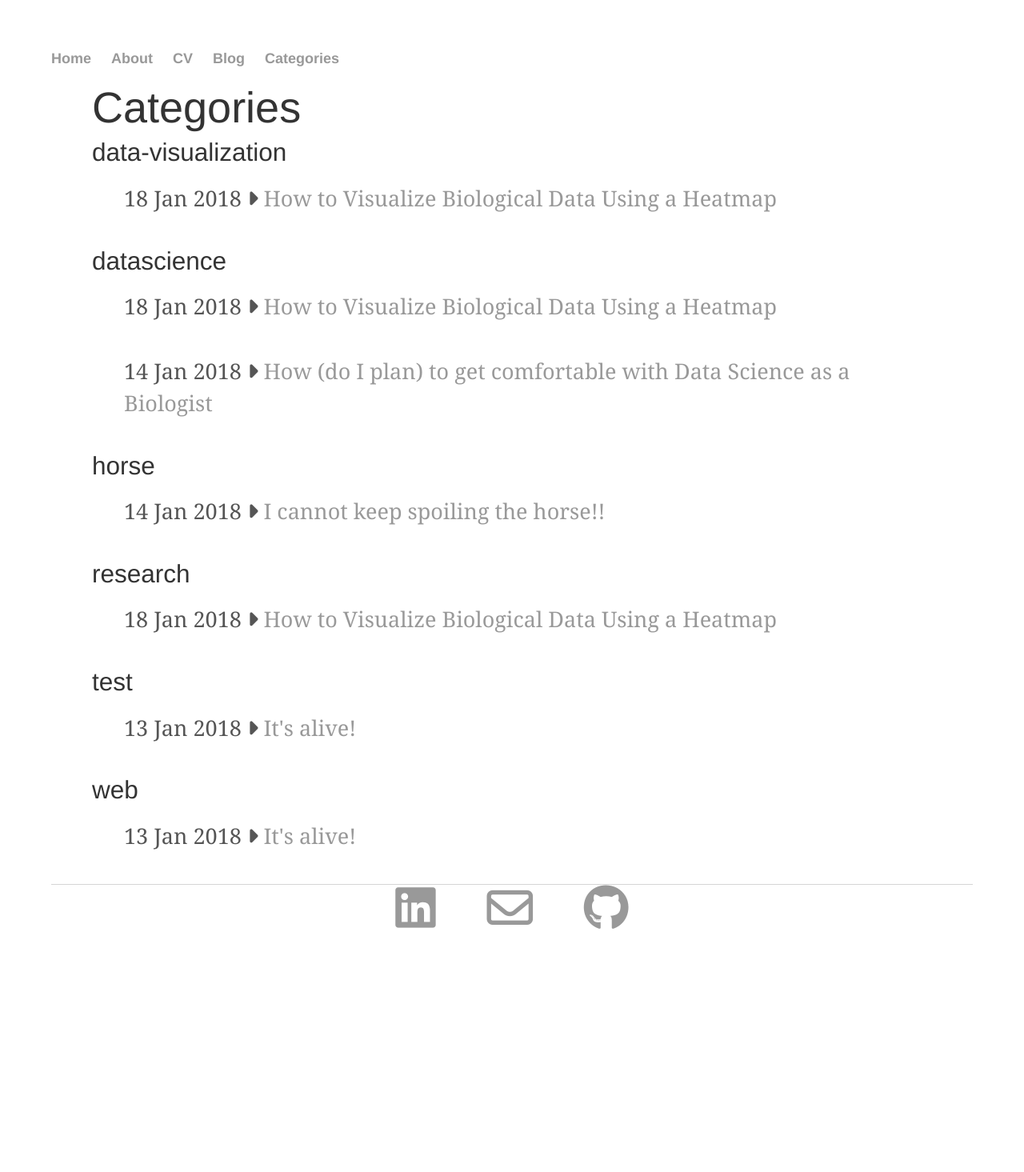
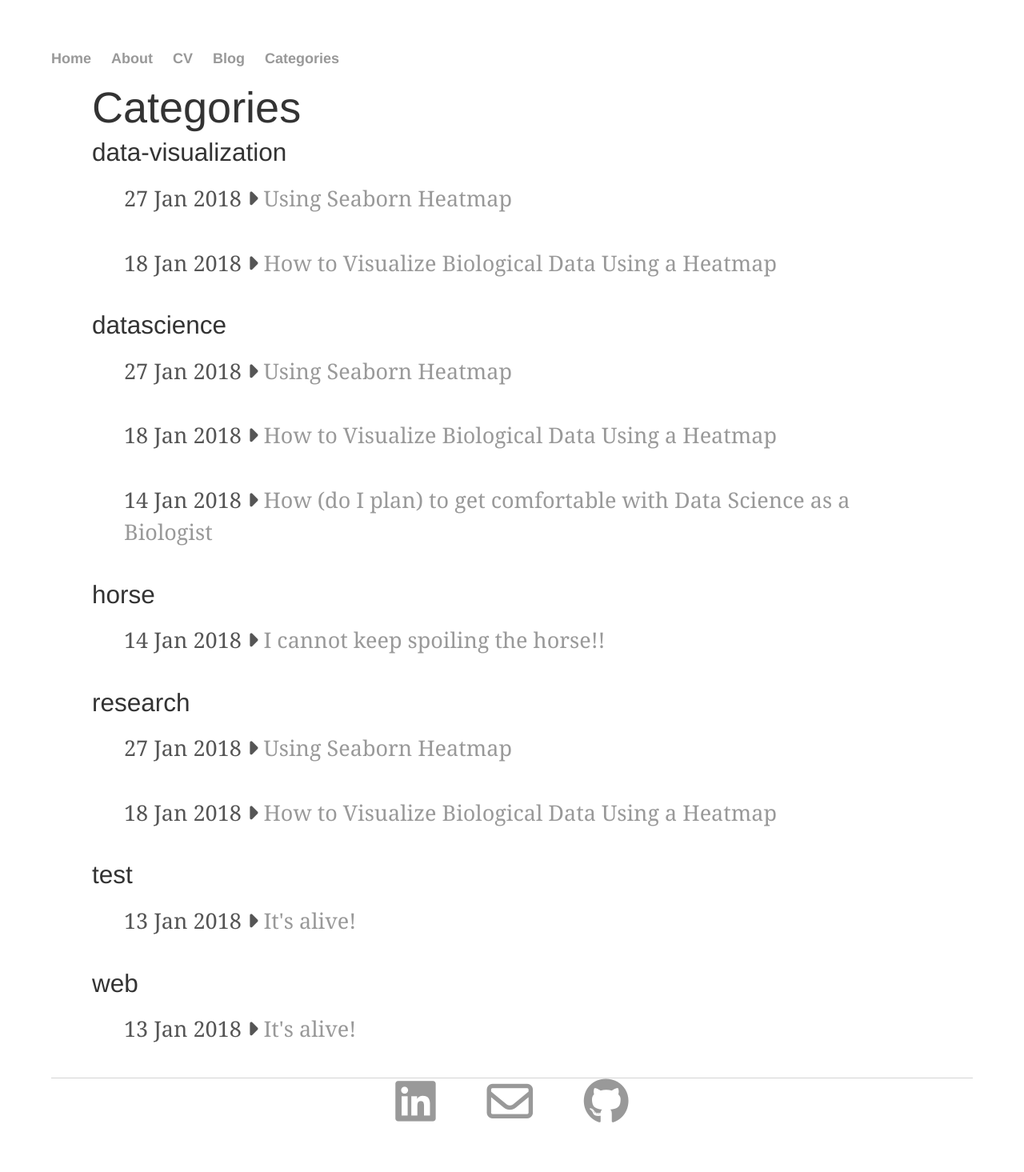
Before and after one commit to chanccm/chanccm.github.io, a Jekyll site: the page built from categories/index.html, in a window 1280 px wide. Shown: the whole page at 80% size. Built offline with Jekyll 4.4.1, drawn with Linux system fonts in a browser that asks for light colours; nearby versions of some CDN libraries; before the commit the page ends 1224 px from its top, so only the background shows below that; some of the changed lines change nothing that is shown.

Commit message:
new post

```diff
--- /dev/null
+++ b/_posts/2018-01-27-UsingSeabornHeatmap.md
@@ -0,0 +1,100 @@
+---
+layout: post
+title: "Using Seaborn Heatmap"
+date: 2018-01-27
+categories: [datascience, research, data-visualization]
+---
+
+After talking to my friend (the one who gave me her neurite growth rate data to play with), she suggested to improve the presentation a little.
+So, as a continuation to Jan18's  ['How to Visualize Biological Data Using a Heatmap']({% post_url 2018-01-18-HowToVisualizeBiologicalDataUsingAHeatmap %}), here's the main points of our modification:
+
+1. Instead of a linear scale consisting of neurite growth rate data used as is, we categorized them into 'fast retract', 'slow retract','very slow retract','very slow growth', 'slow growth',  'fast growth'.
+This can be done using pandas' [cut function](https://pandas.pydata.org/pandas-docs/stable/generated/pandas.cut.html).
+{% highlight python %}
+pandas.cut(x, bins, right=True, labels=None, retbins=False, precision=3, include_lowest=False)
+{% endhighlight %}
+
+2. To plot heatmap, numerical data are needed, so the above categorical data are converted into numbers.
+This can be done using pandas' [map function](https://pandas.pydata.org/pandas-docs/stable/generated/pandas.Series.map.html).
+{% highlight python %}
+Series.map(arg, na_action=None)
+{% endhighlight %}
+
+
+### Step 1
+The dataset contained null data, because (1) in live-imaging, not all cells survived for exactly the same amount of time. My friend kept the cells alive for as long as possible, but some died or became non-responsive faster than others; (2) I find that empty lines within the dataset give good visual separation between each type of cells - wildtype, transgenicA, transgenicB,  etc. So here I'm going to fill NaN data with an abnormally large value (10), that's not found within the dataset:
+
+{% highlight python %}
+import pandas as pd
+import matplotlib.pyplot as plt
+data = pd.read_excel('Neurite growth rate file')
+
+data_fillna = data.fillna(10)
+data_categorized = data_fillna.copy()
+for col in data_categorized.columns:
+    data_categorized[col] = pd.cut(data_fillna[col], \
+      bins=[-7,-4,-2,0,2,4,7], \
+      labels=['fast retract', 'slow retract','very slow retract','very slow growth',\
+      'slow growth', 'fast growth'])
+{% endhighlight %}
+
+The code divides the data into 6 categories corresponding to:
+
+-7 to -4: 'fast retract' <br/>
+-4 to -2: 'slow retract' <br/>
+etc.
+
+By default, the bins include the rightmost edge, so in fact it means,
+
+(-7, 2]: 'fast retract' <br/>
+(-4, -2]: 'slow retract' <br/>
+etc.
+
+### Step 2
+Now I'm going to use the map function change the categories to numbers so that Python can read it and plot it out as a heatmap
+
+{% highlight python %}
+color_map = {'fast retract':1, 'slow retract':2,'very slow retract':3,'very slow growth':4, 'slow growth':5, 'fast growth':6}
+for col in data_categorized.columns:
+    data_categorized[col] = data_categorized[col].map(color_map)
+{% endhighlight %}
+
+### Step 3
+Now to plot the heatmap, I choose the categorical color scheme 'Vega10'.
+Also, as a result from the categorization step (Step 1),  data points that are not in the dictionary (i.e. neurite retraction slower than -7, and growth faster than 7) are converted to NaN data. So I'm going to fillna with a number (7.5) that is not one of those used in the map function (1,2,3,4,5,6), so that when the data are ploted as a heatmap, its background color is different from the colors used for the data points.
+
+{% highlight python %}
+u = np.linspace(0, 22, 23)
+v = np.linspace(0, 116, 117)
+X,Y = np.meshgrid(v,u)
+Z = data_categorized.fillna(7.5)
+plt.pcolor(X, Y, Z, cmap=plt.get_cmap('Vega10'))
+plt.subplots_adjust(left=0, right=2, bottom=0, top=1.5)
+plt.ylabel('Animal')
+plt.yaxis=dict(autorange='reversed')
+plt.xlabel('Time')
+yindex = range(0,22)
+ylabel = list(data_categorized.index)
+plt.yticks(yindex, ylabel, va = 'bottom')
+plt.colorbar()
+plt.show()
+{% endhighlight %}
+
+### Here's the resultant heatmap:
+
+![HeatmapCategories](/assets/images/LiModifiedHeatmapCategories.png){:class="img-responsive"}
+
+It looks okay, but,
+### let's try with **Seaborn**,
+
+{% highlight python %}
+import seaborn as sns
+
+plt.figure(figsize = (16,10))
+image = sns.heatmap(data_categorized, annot=False, annot_kws={"size": 10}, xticklabels=5, cmap=plt.get_cmap('Vega10'))
+sns.plt.show()
+{% endhighlight %}
+
+![HeatmapCategoriesSeaborn](/assets/images/LiModifiedHeatmapCategoriesSeaborn.png){:class="img-responsive"}
+
+With Seaborn, I don't need to specify background color using 'fillna'. It just automatically assigns a nice neutral color! Sweet!
--- a/css/syntax.css
+++ b/css/syntax.css
@@ -1,5 +1,5 @@
 /*.highlight  { background: #ffffff; }*/
-.highlight {background-color:lightsteelblue;
+.highlight {background-color:rgba(176, 196, 222,0.5);
   border-radius: 5px;
   padding-left: 0.4em;
   padding-right: 0.4em;
@@ -58,7 +58,7 @@
 .highlight .sr { color: #009926 } /* Literal.String.Regex */
 .highlight .s1 { color: #d14 } /* Literal.String.Single */
 .highlight .ss { color: #990073 } /* Literal.String.Symbol */
-.highlight .bp { color: #999999 } /* Name.Builtin.Pseudo */
+.highlight .bp { color: darkblue} /* Name.Builtin.Pseudo */
 .highlight .vc { color: #008080 } /* Name.Variable.Class */
 .highlight .vg { color: #008080 } /* Name.Variable.Global */
 .highlight .vi { color: #008080 } /* Name.Variable.Instance */
```
Also changed, not shown: assets/images/LiModifiedHeatmapCategories.png (added), assets/images/LiModifiedHeatmapCategoriesSeaborn.png (added), 3 other files.
